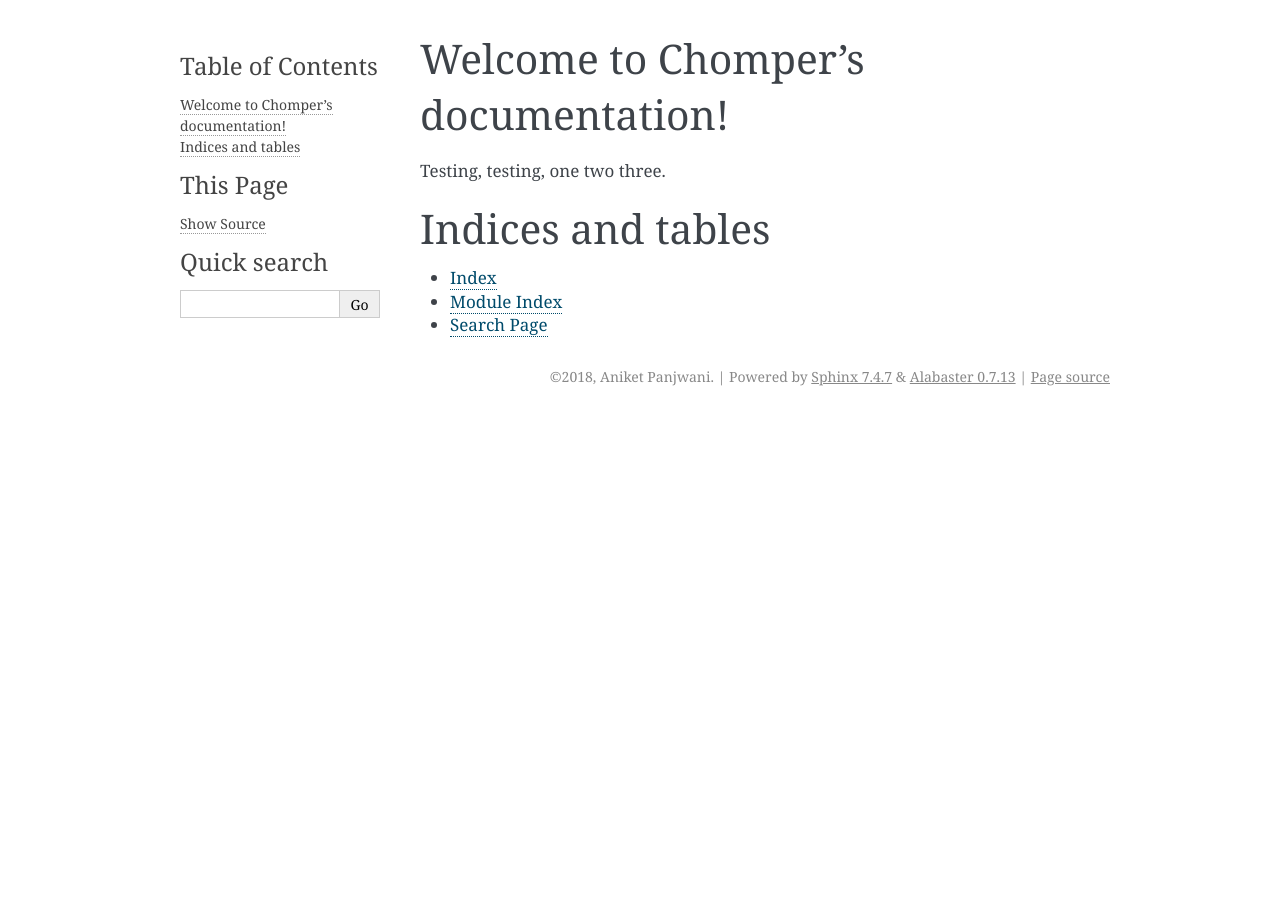
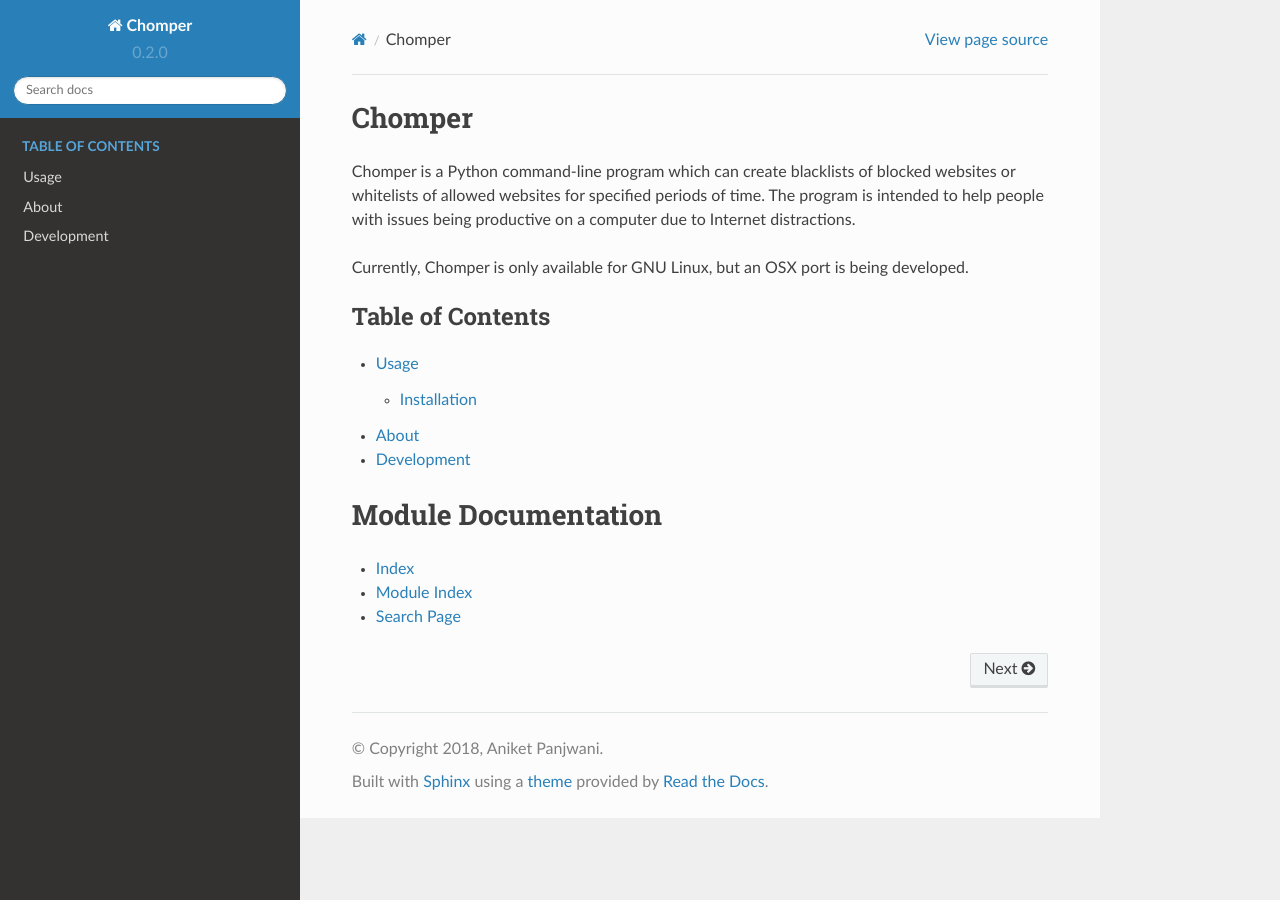
Before and after one commit to aniketpanjwani/chomper, a Sphinx documentation site: the page built from docs/index.rst, in a window 1280 px wide. Built offline with Sphinx 7.4.7 and the Read the Docs theme 2.0.0, drawn with Linux system fonts in a browser that asks for light colours.

Commit message:
Add infrastructure for docs.

```diff
--- /dev/null
+++ b/docs/about/index.rst
@@ -0,0 +1,2 @@
+About
+=====
--- a/docs/conf.py
+++ b/docs/conf.py
@@ -74,7 +74,7 @@
 # The theme to use for HTML and HTML Help pages.  See the documentation for
 # a list of builtin themes.
 #
-html_theme = 'alabaster'
+html_theme = 'sphinx_rtd_theme'
 
 # Theme options are theme-specific and customize the look and feel of a theme
 # further.  For a list of options available for each theme, see the
--- /dev/null
+++ b/docs/development/index.rst
@@ -0,0 +1,2 @@
+Development
+===========
--- a/docs/index.rst
+++ b/docs/index.rst
@@ -3,17 +3,26 @@
    You can adapt this file completely to your liking, but it should at least
    contain the root `toctree` directive.
 
-Welcome to Chomper's documentation!
-===================================
+Chomper
+=======
+
+Chomper is a Python command-line program which can create blacklists of blocked websites or whitelists of allowed websites for specified periods of time. The program is intended to help people with issues being productive on a computer due to Internet distractions.
+
+Currently, Chomper is only available for GNU Linux, but an OSX port is being developed.
 
 .. toctree::
+   :caption: Table of Contents
    :maxdepth: 2
-   :caption: Contents:
 
-Testing, testing, one two three.
+   usage/index.rst
+   about/index.rst
+   development/index.rst
 
-Indices and tables
-==================
+
+Module Documentation
+====================
+
+.. toctree::
 
 * :ref:`genindex`
 * :ref:`modindex`
--- /dev/null
+++ b/docs/usage/index.rst
@@ -0,0 +1,8 @@
+Usage
+=====
+
+.. toctree::
+   :caption: Table of Contents
+   :maxdepth: 2
+
+   installation.rst
--- /dev/null
+++ b/docs/usage/installation.rst
@@ -0,0 +1,4 @@
+Installation
+============
+
+*NOTE*: Currently, Chomper is only tested for Debian-based distributions, i.e. Linux Mint, Ubuntu, and Debian. You should be able to install Chomper manually on other distributions, but I don't have explicit instructions. If you're trying to install Chomper on a non Debian-based distribution, look at the ~init~ rule of the Makefile for guidance.
```
